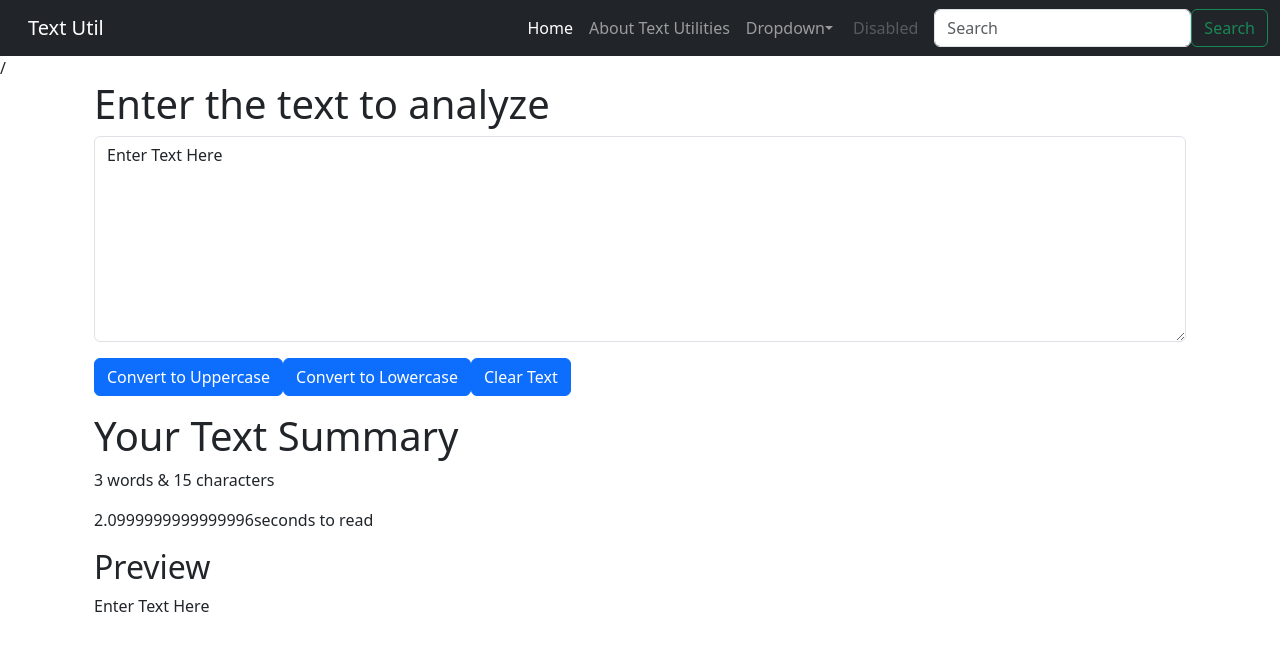
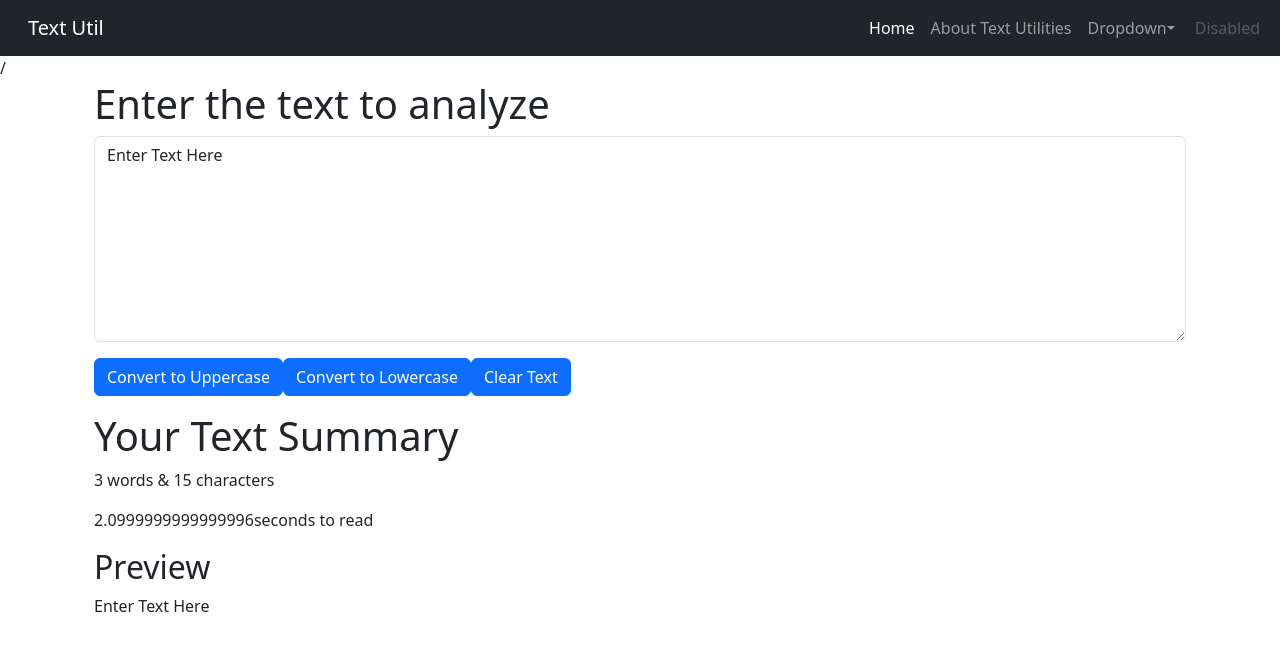
Before and after one commit to kwrdivyaraj100/textutils_react, a React (Create React App) app: page / in a window 1280 px wide. Shown: the top 650 px of the page. Built offline with nearby package versions, Linux system fonts and the light colour scheme.

Commit message:
deleting form

```diff
--- a/src/components/Navbar.jsx
+++ b/src/components/Navbar.jsx
@@ -34,10 +34,7 @@
               <a className="nav-link disabled" aria-disabled="true">Disabled</a>
             </li>
           </ul>
-          <form className="d-flex" role="search">
-            <input className="form-control me-2" type="search" placeholder="Search" aria-label="Search" />
-            <button className="btn btn-outline-success" type="submit">Search</button>
-          </form>
+
         </div>
       </div>
     </nav>
```
